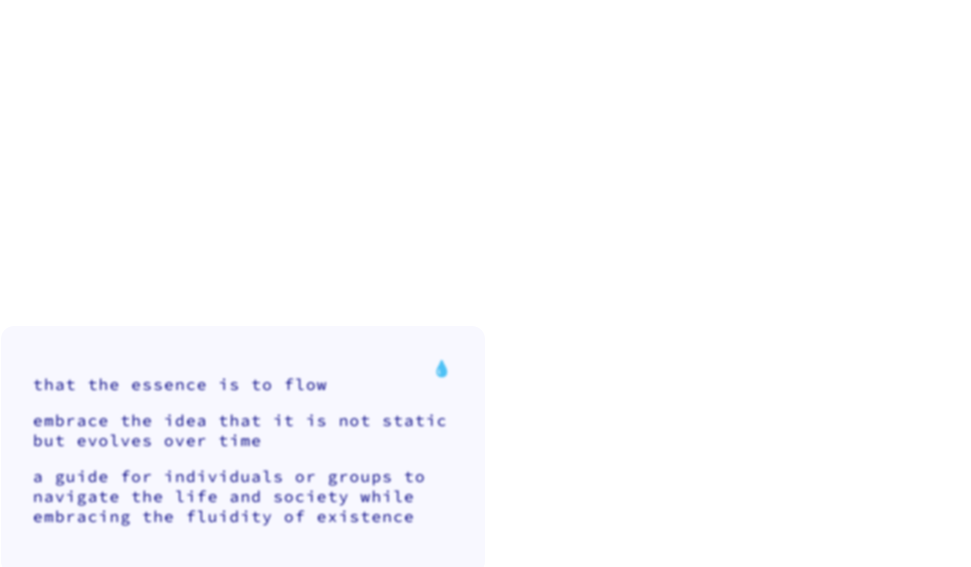
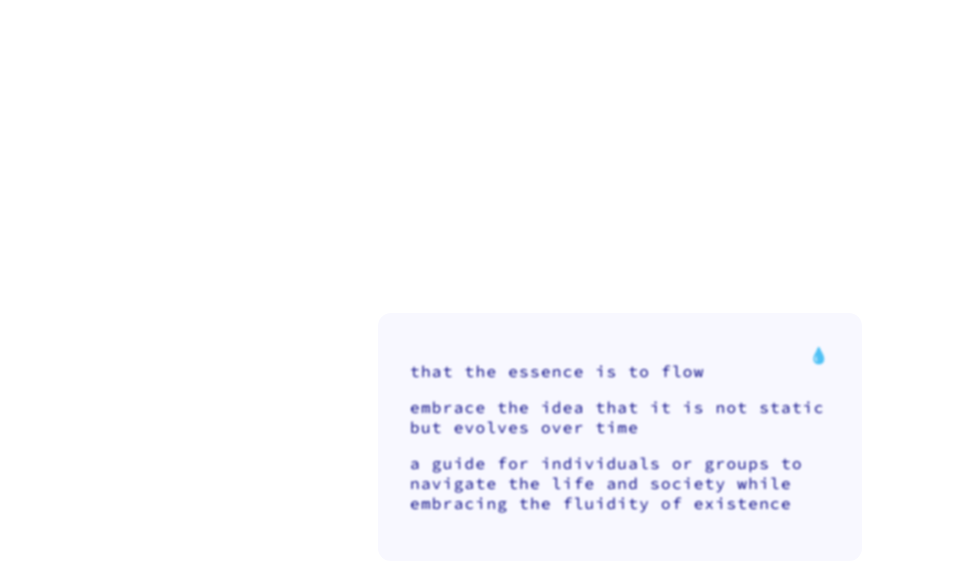
Before and after one commit to like820/like820.github.io, a website: page index.html in a window 1280 px wide. Shown: the part 495-1062 px from the top of the page, without its empty margins (20-991 px from the left). Drawn offline with Linux system fonts and the light colour scheme.

Commit message:
Update style.css

```diff
--- a/style.css
+++ b/style.css
@@ -42,7 +42,7 @@ canvas {
 }
 .about{
     max-width: 420px;
-    margin: auto;
+
 /*     font-size: 3vw; */
     color: #000082;
     background-color: ghostwhite;
@@ -50,8 +50,9 @@ canvas {
     padding: 2em;
 /*     filter: blur(1px); */
 
-    margin: 0.82em;
+    margin: auto;
     border-radius: 0.82em;
+
 }
 .isthisthemanifest{
     display:none;
```
